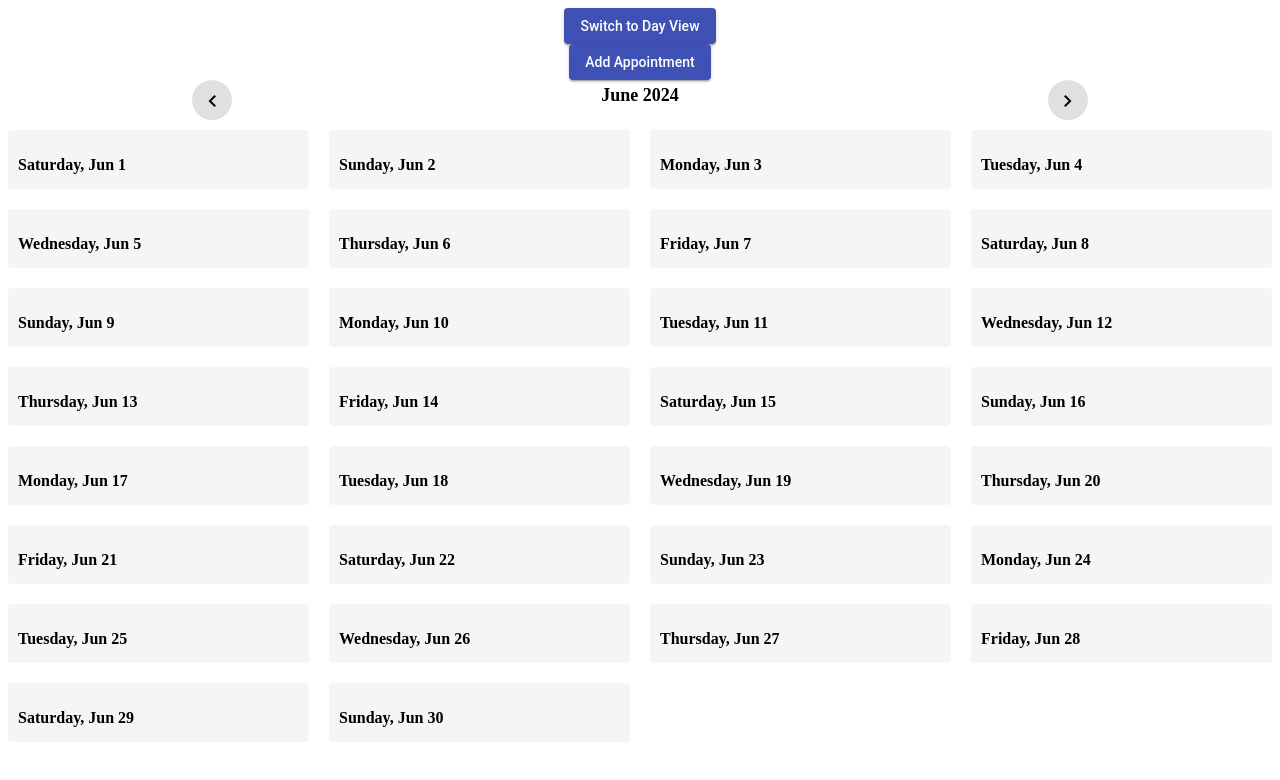
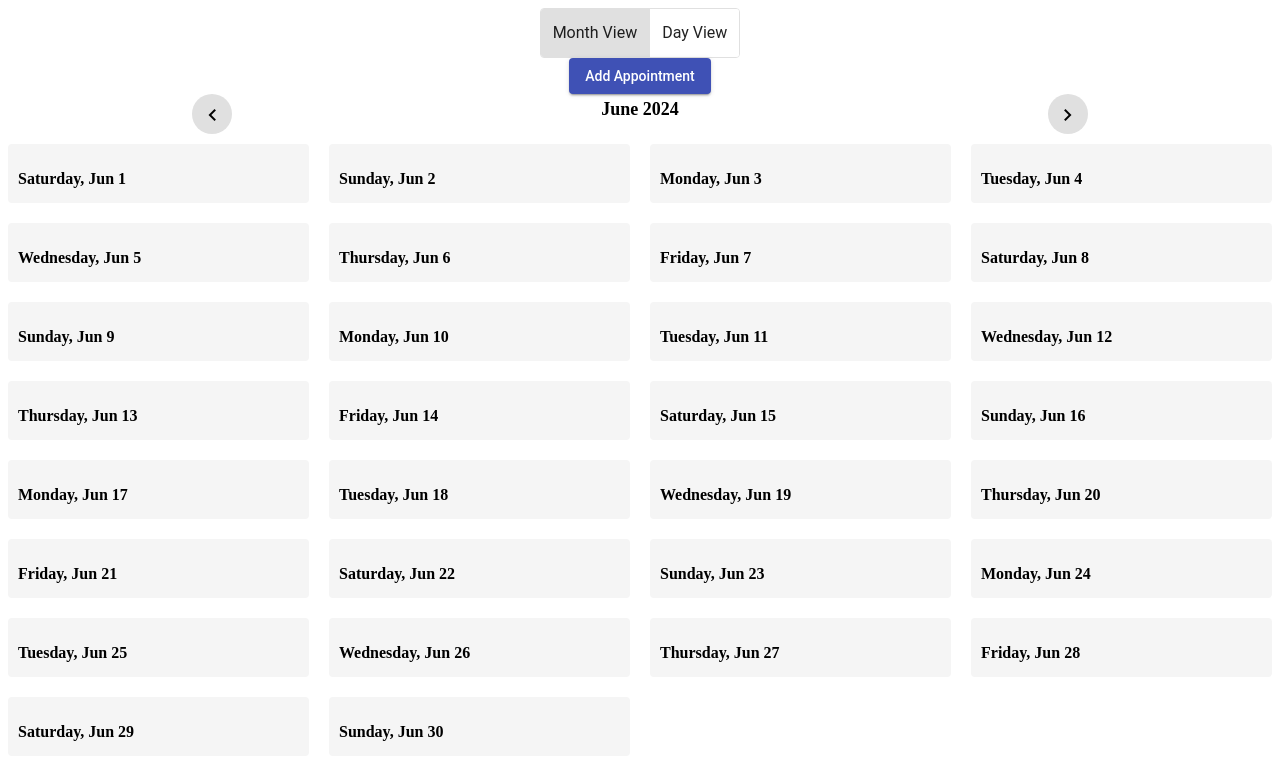
Before and after one commit to shabni/Calendrer-Reminder, an Angular app: page /calendar in a window 1280 px wide. Shown: the top 780 px of the page. Built offline with nearby package versions, Linux system fonts and the light colour scheme.

Commit message:
toggle view

```diff
--- a/src/app/calendar/calendar-view/calendar-view.component.html
+++ b/src/app/calendar/calendar-view/calendar-view.component.html
@@ -1,8 +1,15 @@
 <div class="calendar-container">
 
-  <button mat-raised-button color="primary" (click)="toggleView()">
-    {{ isDayView ? 'Switch to Month View' : 'Switch to Day View' }}
-  </button>
+  <mat-button-toggle-group color="primary" (change)="toggleView()">
+
+    <mat-button-toggle [checked]="!isDayView">
+      Month View
+    </mat-button-toggle>
+    <mat-button-toggle [checked]="isDayView">
+      Day View
+    </mat-button-toggle>
+
+  </mat-button-toggle-group>
 
   <button mat-raised-button color="primary" (click)="openAppointmentForm()">Add Appointment</button>
 
--- a/src/app/calendar/calendar.module.ts
+++ b/src/app/calendar/calendar.module.ts
@@ -13,6 +13,7 @@ import { MatNativeDateModule } from '@angular/material/core';
 import { MatIconModule } from '@angular/material/icon';
 import { DragDropModule } from '@angular/cdk/drag-drop';
 import { MatDialogModule } from '@angular/material/dialog';
+import { MatButtonToggleModule } from '@angular/material/button-toggle';
 
 
 @NgModule({
@@ -31,7 +32,8 @@ import { MatDialogModule } from '@angular/material/dialog';
     MatNativeDateModule,
     MatIconModule,
     DragDropModule,
-    MatDialogModule
+    MatDialogModule,
+    MatButtonToggleModule
   ]
 })
 export class CalendarModule { }
```
